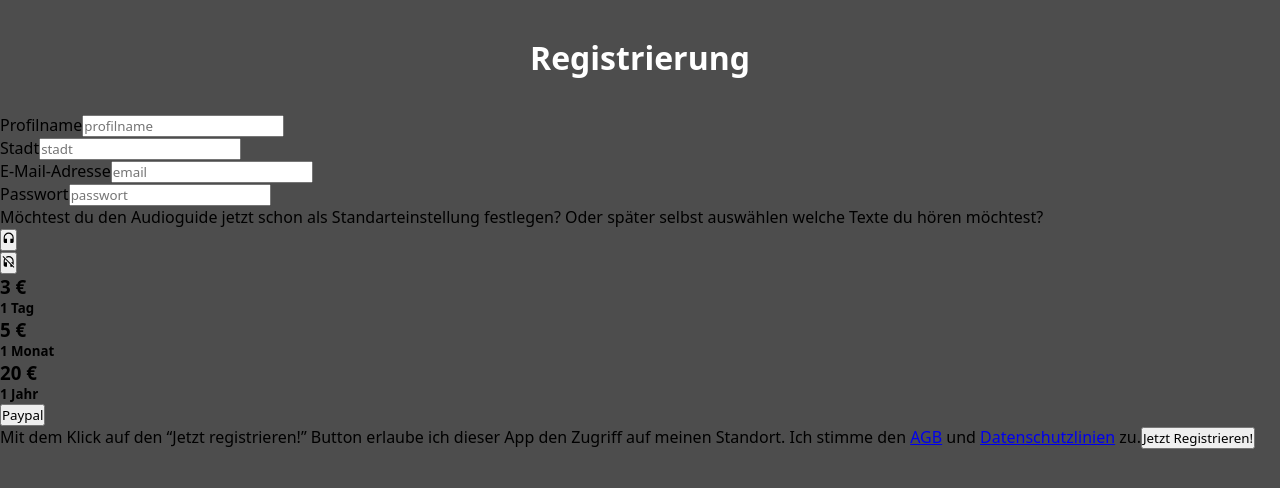
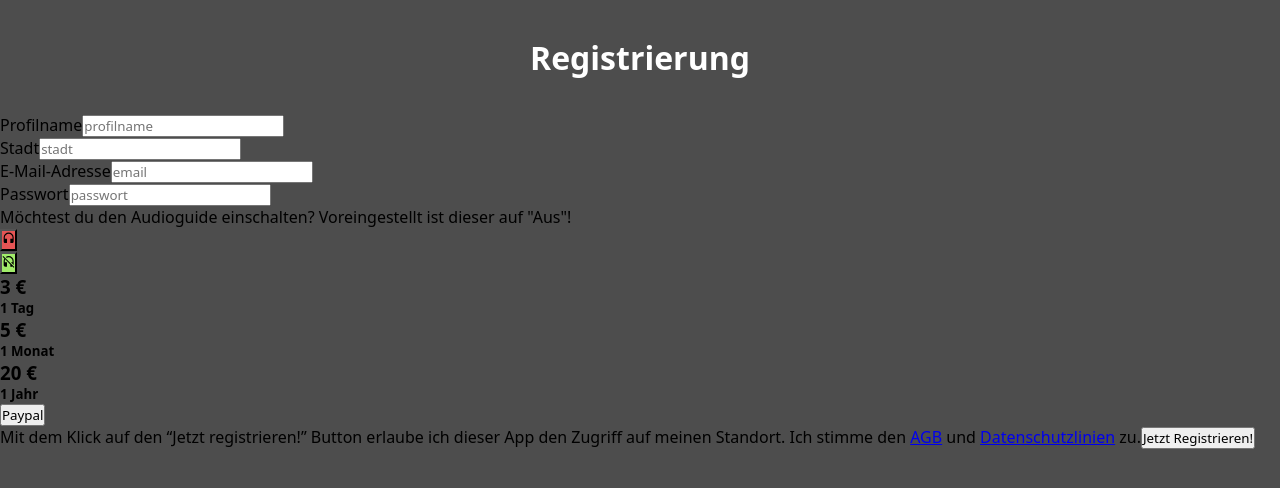
Before and after one commit to Just-URban-Exploring/Frontend, a React (Vite) app: page /registrierung in a window 1280 px wide. Shown: the top 488 px of the page. Built offline with nearby package versions, Linux system fonts and the light colour scheme.

Commit message:
audioguide toggle

```diff
--- a/src/components/Audioguide.jsx
+++ b/src/components/Audioguide.jsx
@@ -1,16 +1,26 @@
-import React from "react";
+import React, {useState} from "react";
 import { MdHeadset, MdHeadsetOff } from "react-icons/md";
+import '../css/audioguide.css';
+
+
 
 const Audioguide = () => {
+
+  const [audioState, setAudioState] = useState(1);
+
+  function toggleActive(index) {
+    setAudioState(index)
+  }
+
   return (
     <div>
       <div>
-        <button>
+        <button className={audioState === 0 ? 'active' : 'inactive'} onClick={() => {toggleActive(0)}}>
           <MdHeadset />
         </button>
       </div>
       <div>
-        <button>
+        <button className={audioState === 1 ? 'active' : 'inactive'} onClick={() => {toggleActive(1)}} >
           <MdHeadsetOff />
         </button>
       </div>
--- /dev/null
+++ b/src/css/audioguide.css
@@ -0,0 +1,7 @@
+.inactive {
+  background-color: rgb(230, 85, 85);
+}
+
+.active {
+  background-color: rgb(161, 236, 106);
+}
--- a/src/pages/Registration.jsx
+++ b/src/pages/Registration.jsx
@@ -188,9 +188,7 @@ const [user, setUser] = useState(INITIAL);
         {/* A U D I O G U I D E */}
         <div className="audio-guide-choice">
           <span>
-            Möchtest du den Audioguide jetzt schon als Standarteinstellung
-            festlegen? Oder später selbst auswählen welche Texte du hören
-            möchtest?
+            Möchtest du den Audioguide einschalten? Voreingestellt ist dieser auf "Aus"!
           </span>
           <Audioguide />
         </div>
```
